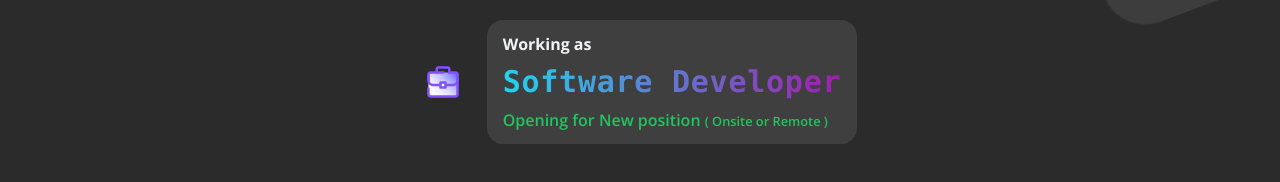
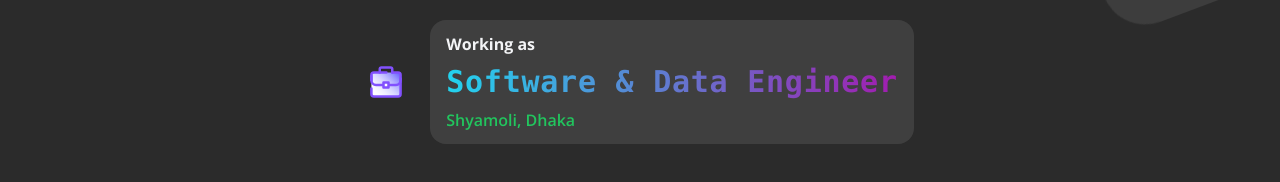
Before and after one commit to Pervej0/portfolio-front, a Next.js app: page / in a window 1280 px wide. Shown: the part 306-488 px from the top of the page. Built offline with nearby package versions, Linux system fonts and the light colour scheme; no server answers; the database is empty.

Commit message:
updated job title

```diff
--- a/src/shared/ui/Banner.tsx
+++ b/src/shared/ui/Banner.tsx
@@ -31,10 +31,10 @@ const Banner = () => {
                   Working as
                 </h6>
                 <h2 className="text-3xl text-left tracking-wide font-mono font-bold my-2 bg-gradient-to-r from-cyan-400 to-fuchsia-700 bg-clip-text text-transparent">
-                  Software Developer
+                  Software & Data Engineer
                 </h2>
                 <h6 className="text-left font-semibold text-md text-green-500">
-                  Opening for New position <small>( Onsite or Remote )</small>
+                   Shyamoli, Dhaka
                 </h6>
               </div>
             </div>
```
